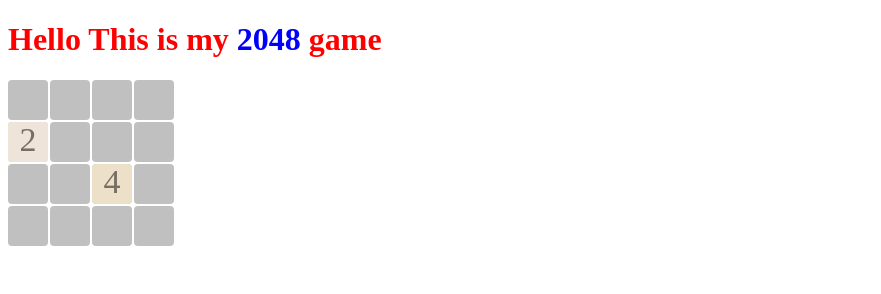
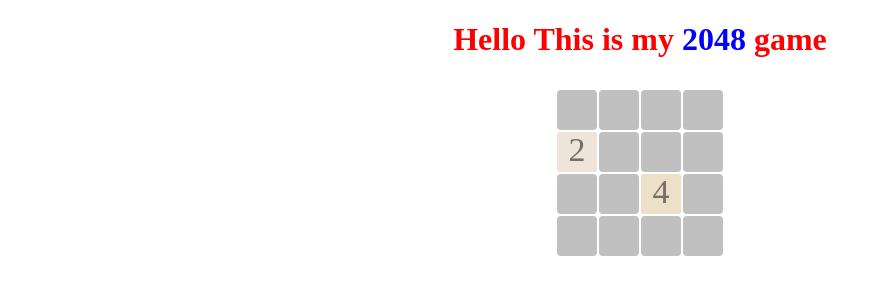
Before and after one commit to esalinas00/2048, a website with bundled scripts: page index.html in a window 1280 px wide. Shown: the whole page, without its empty margins (0-881 px from the left). Built offline with nearby package versions, Linux system fonts and the light colour scheme.

Commit message:
Modify README.md

```diff
--- a/src/sass/main.scss
+++ b/src/sass/main.scss
@@ -1,6 +1,13 @@
 h1 {
 	color: red;
+	text-align: center;
 	span {
 		color: blue;
 	}
 }
+
+#game {
+	position: relative;
+	left: 50%;
+	transform: translate(-83px,10px);
+}
```
Also changed, not shown: README.md, build/css/main.css.
